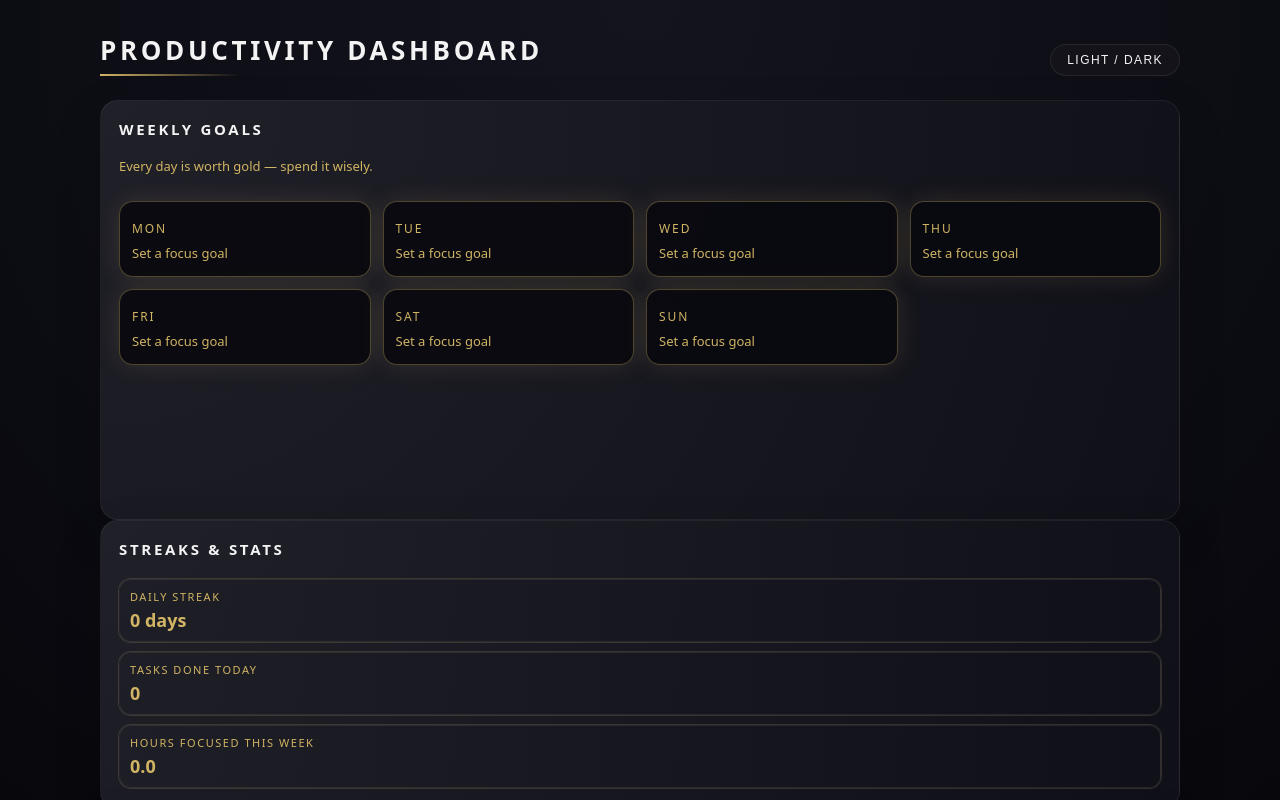
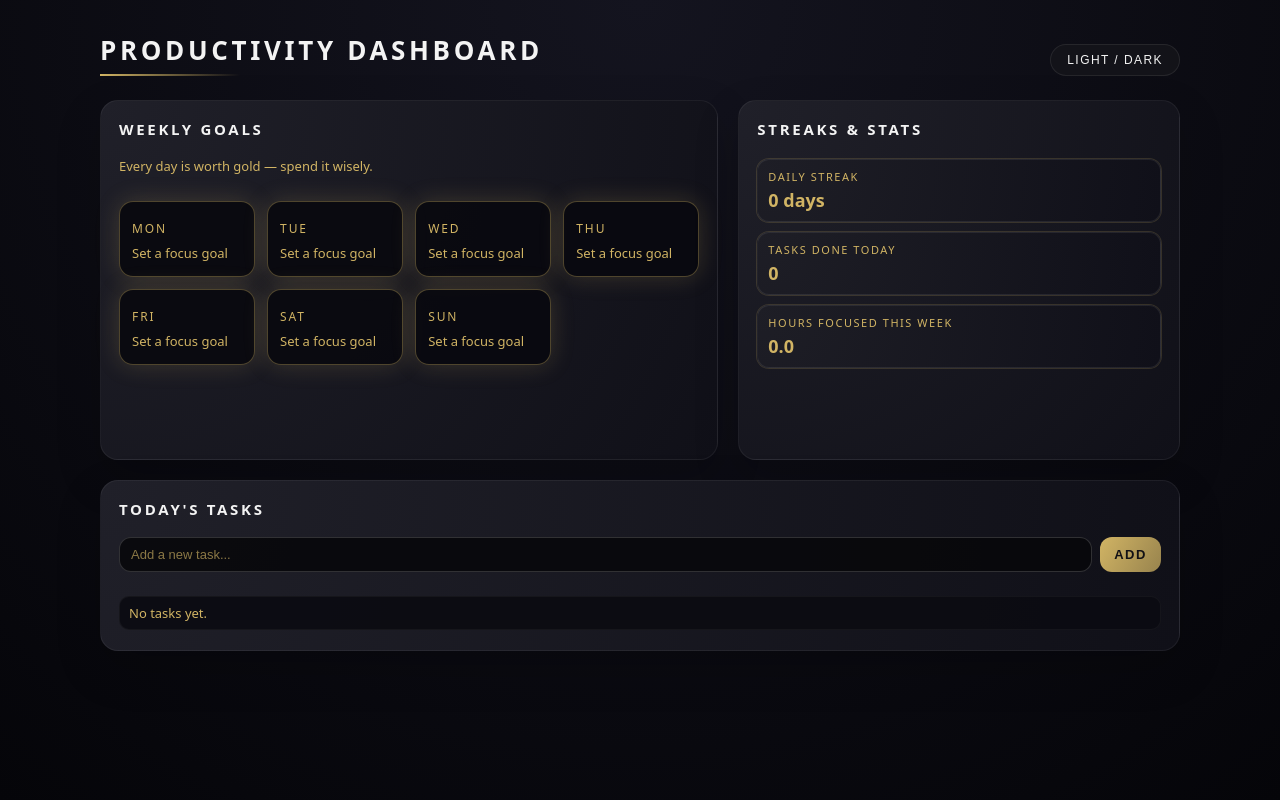
Before and after one commit to NedyCLips/Productivity-Dashboard, a React (Vite) app: page / in a window 1280 px wide. Shown: the top 800 px of the page. Built offline with nearby package versions, Linux system fonts and the light colour scheme.

Commit message:
Refactor CSS for grid layout and card styles
Updated styles for grid layout and card components.

```diff
--- a/src/styles.css
+++ b/src/styles.css
@@ -44,7 +44,7 @@ body {
   font-size: 26px;
   letter-spacing: 0.14em;
   text-transform: uppercase;
-  color: var(--text-main); /* keep main title NOT gold */
+  color: var(--text-main); /* title not gold */
 }
 
 .underline {
@@ -67,12 +67,29 @@ body {
   cursor: pointer;
 }
 
-/* GRID LAYOUT */
+/* GRID LAYOUT – calendar left, stats right, tasks full width */
 
-.app-grid {
+.app-grid-areas {
   display: grid;
-  grid-template-columns: 2.1fr 1.5fr 1.6fr; /* left = biggest */
+  grid-template-columns: 2.1fr 1.5fr;
+  grid-template-rows: auto auto;
+  grid-template-areas:
+    "weekly stats"
+    "tasks  tasks";
   gap: 20px;
+}
+
+.weekly-card {
+  grid-area: weekly;
+  min-height: 360px;
+}
+
+.stats-card {
+  grid-area: stats;
+}
+
+.tasks-card {
+  grid-area: tasks;
 }
 
 /* CARDS */
@@ -88,15 +105,11 @@ body {
   gap: 14px;
 }
 
-.weekly-card {
-  min-height: 420px;
-}
-
 .card h2 {
   font-size: 15px;
   text-transform: uppercase;
   letter-spacing: 0.18em;
-  color: var(--text-main); /* section titles stay light */
+  color: var(--text-main); /* section titles light */
 }
 
 /* WEEKLY CALENDAR */
@@ -119,7 +132,7 @@ body {
   border-radius: 14px;
   background: rgba(10, 10, 16, 0.96);
   border: 1px solid var(--gold-soft);
-  box-shadow: 0 0 24px rgba(209, 180, 100, 0.15);
+  box-shadow: 0 0 24px rgba(209, 180, 100, 0.2);
 }
 
 .day-label {
@@ -231,8 +244,12 @@ body {
 /* RESPONSIVE */
 
 @media (max-width: 900px) {
-  .app-grid {
+  .app-grid-areas {
     grid-template-columns: minmax(0, 1fr);
+    grid-template-areas:
+      "weekly"
+      "stats"
+      "tasks";
   }
 
   .weekly-card {
```
